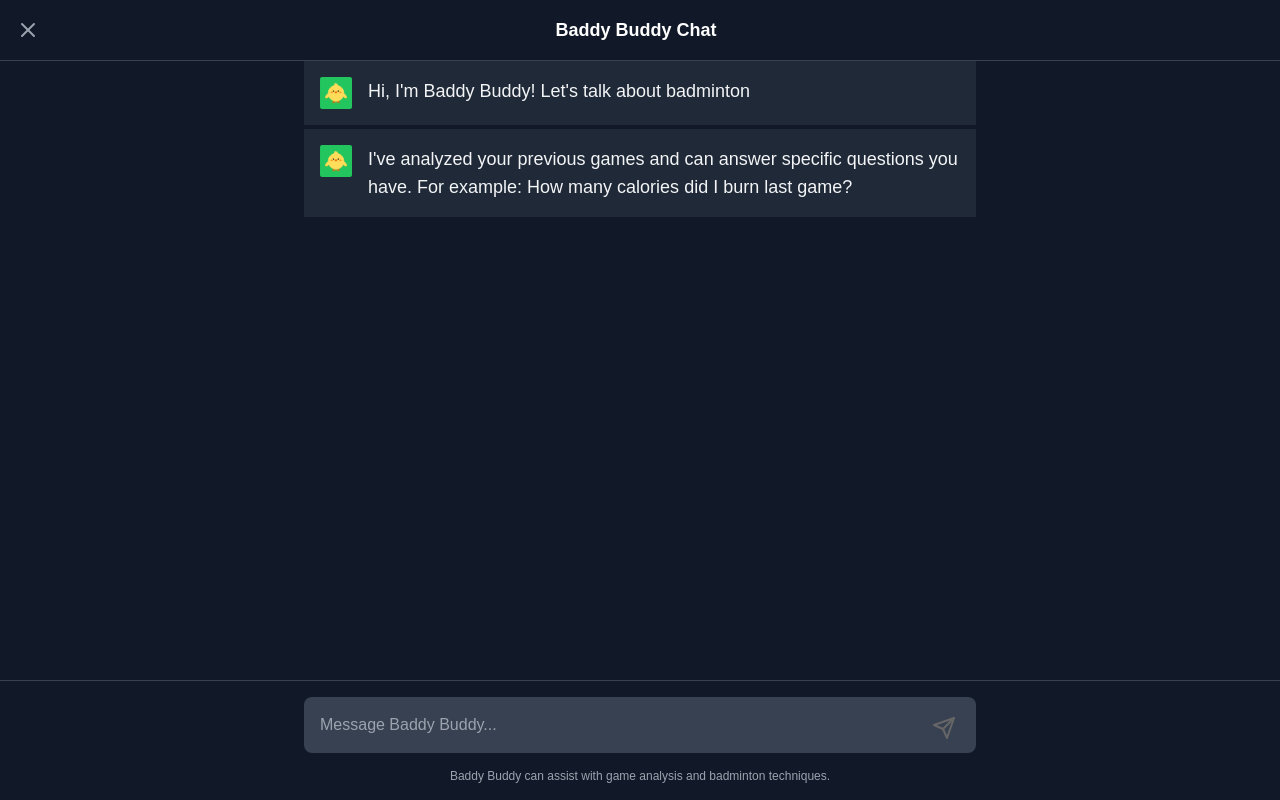
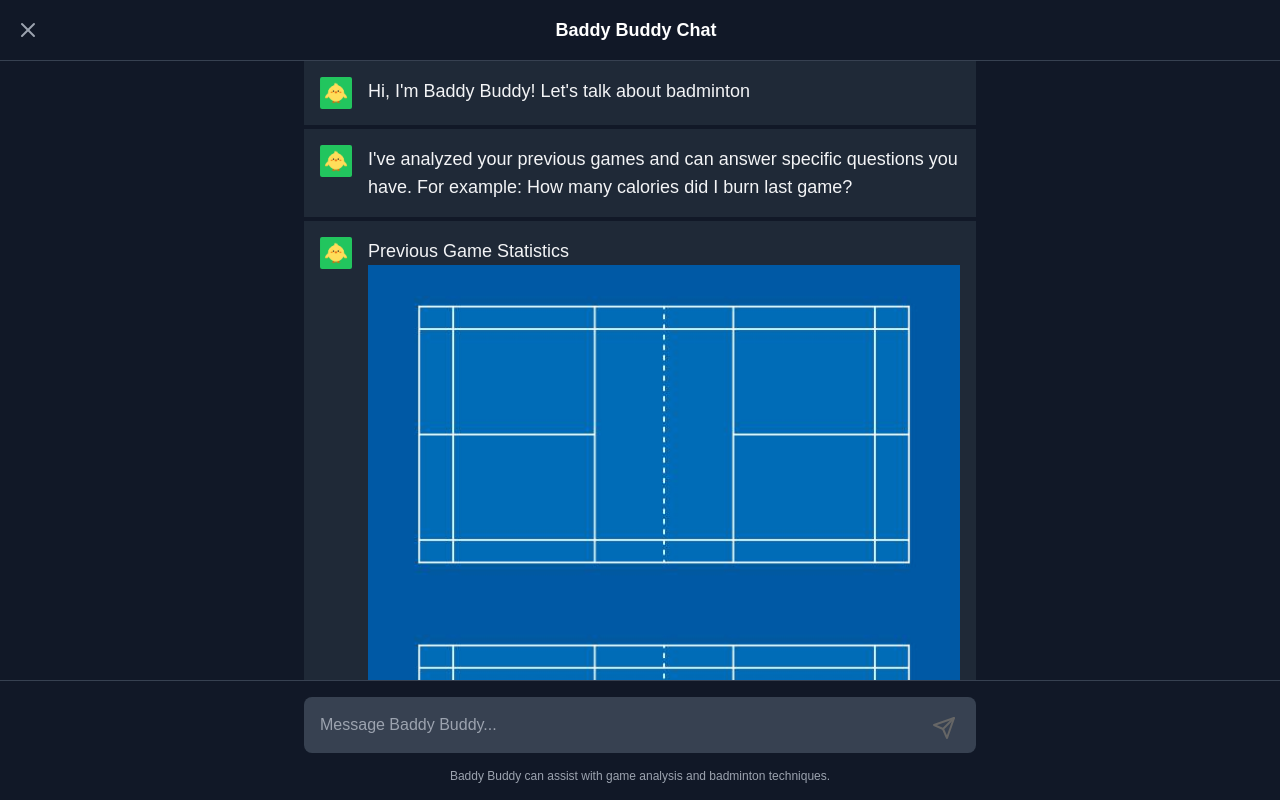
Before and after one commit to lce4113/baddy-buddy, a Next.js app in the folder frontend/: page /chat in a window 1280 px wide. Built offline with nearby package versions, Linux system fonts and the light colour scheme; no server answers.

Commit message:
readme api format

```diff
--- a/frontend/app/chat/page.tsx
+++ b/frontend/app/chat/page.tsx
@@ -34,6 +34,12 @@
     {
       role: "assistant",
       content: `I've analyzed your previous games and can answer specific questions you have. For example: How many calories did I burn last game?`,
+    },
+    {
+      role: "assistant",
+      content: `Previous Game Statistics
+      ![Image](/court.jpg)
+      ![Image](/court.jpg)`,
     },
   ]);
   const [input, setInput] = useState("");
--- a/frontend/app/stats/[id]/page.tsx
+++ b/frontend/app/stats/[id]/page.tsx
@@ -38,7 +38,7 @@
         >
           ◀ Back
         </Link>
-        <h1 className="text-4xl font-bold bg-gradient-to-r from-purple-500 to-pink-500 bg-clip-text text-transparent">
+        <h1 className="mt-16 text-4xl font-bold bg-gradient-to-r from-purple-500 to-pink-500 bg-clip-text text-transparent">
           Game Stats
         </h1>
         <p className="text-gray-400">In-depth Analytics for Your Game</p>
@@ -48,9 +48,6 @@
         {/* Shot Heatmap Section */}
         <section className="bg-gray-800 p-6 rounded shadow-md max-w-4xl mx-auto">
           <h2 className="text-2xl font-semibold mb-4">Shot Heatmap</h2>
-          <p className="text-gray-400 mb-4">
-            Visualize where you lost your points during the game.
-          </p>
           <p className="text-gray-400 mb-4">
             Visualize where you lost your points during the game.
           </p>
@@ -92,11 +89,6 @@
             radius={10}
             width={window.innerWidth * 0.8}
           />
-          <CourtHeatmap
-            data={heatmapData}
-            radius={10}
-            width={window.innerWidth * 0.8}
-          />
         </section>
 
         <img
```
Also changed, not shown: 2 other files (tests, documents, lock files or other folders).
